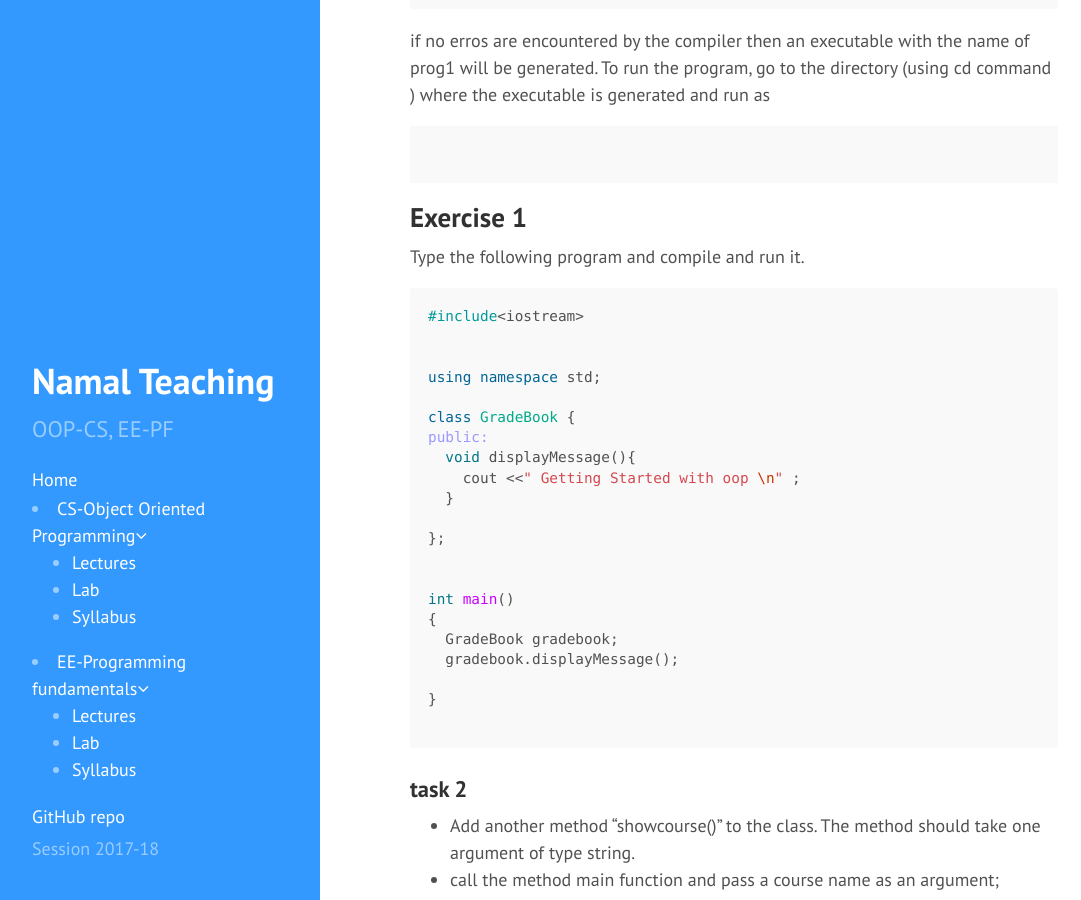
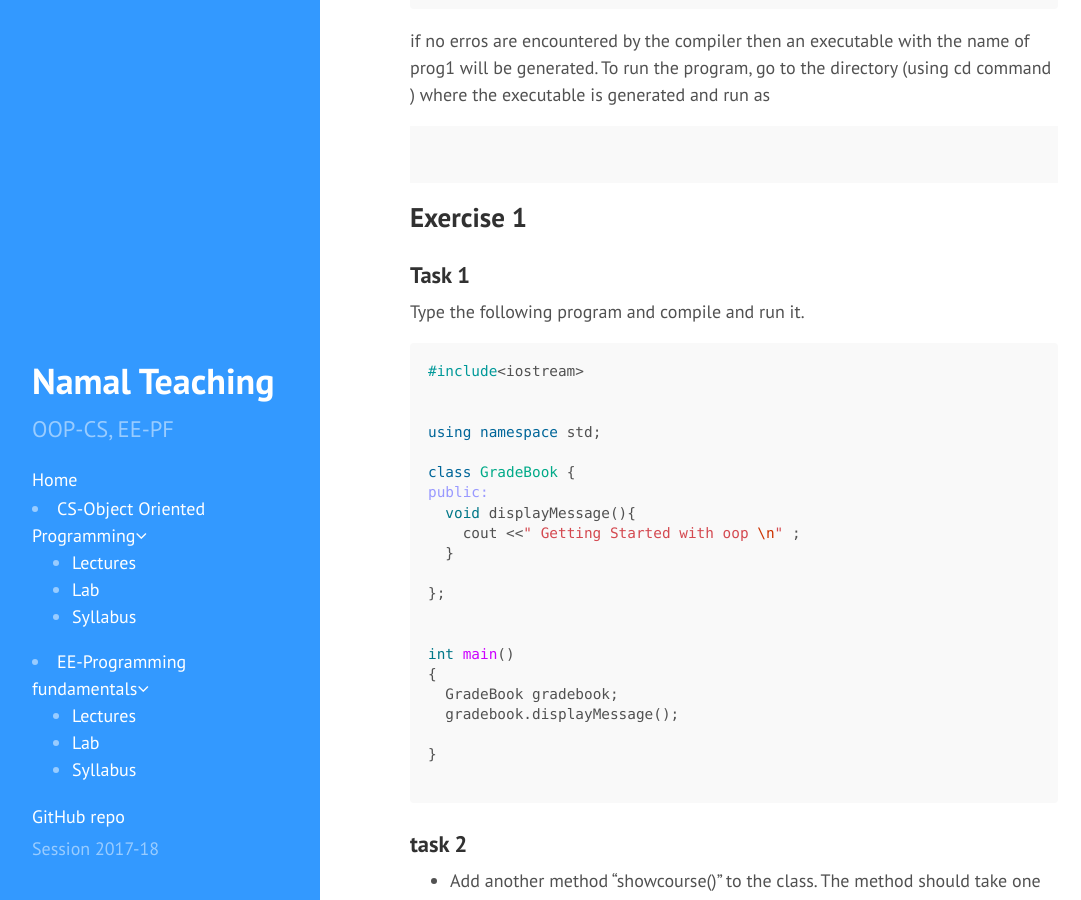
Before and after one commit to gulahmed/gulahmed.github.io, a Jekyll site: the page built from _pages/cs241-OOP/labs/02-basic-programs.md, in a window 1280 px wide and 900 px high, scrolled down 517 px. Shown: the whole window, without its empty margins (4-1085 px from the left). Built offline with Jekyll 4.4.1, drawn with Linux system fonts in a browser that asks for light colours; nearby versions of some CDN libraries.

Commit message:
minor change

````diff
--- a/_pages/cs241-OOP/labs/02-basic-programs.md
+++ b/_pages/cs241-OOP/labs/02-basic-programs.md
@@ -34,6 +34,7 @@ To run the program, go to the directory (using cd command ) where the executable
 
 ## Exercise 1
 
+### Task 1
 Type the following program and compile and run it.
 
 ```cpp
````
